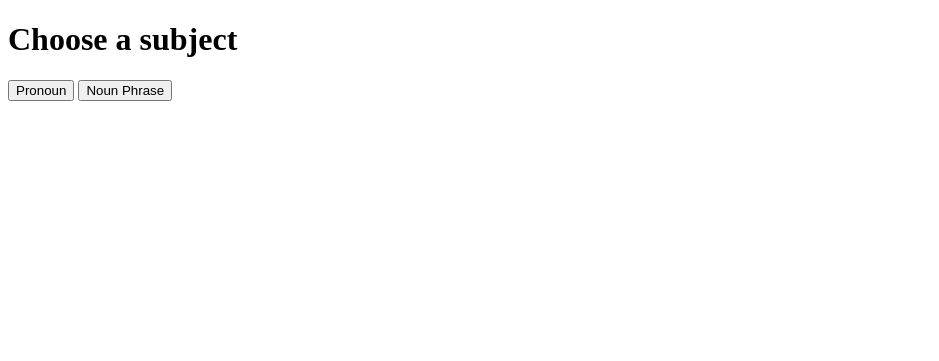
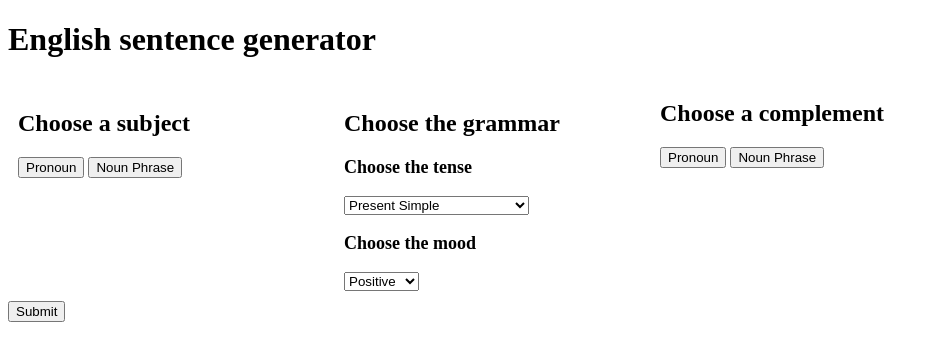
Before and after one commit to KasiaWozniak/Natural-language-processing, a Flask app: page / in a window 1280 px wide. Shown: the top 361 px of the page, without its empty margins (0-939 px from the left). Run offline with Flask 3, Linux system fonts and the light colour scheme.

Commit message:
wybór dopełnienia i estetyka strony

```diff
--- a/project_2/website/templates/page.html
+++ b/project_2/website/templates/page.html
@@ -14,6 +14,17 @@
         }
         .options-section {
             width: 30%;
+        }
+        .section {
+            width: 30%;
+            padding: 10px;
+        }
+
+        h2 {
+            font-size: 24px;
+        }
+        h3 {
+            font-size: 18px;
         }
     </style>
     <script>
@@ -45,29 +56,53 @@
                 document.getElementById('noun-phrase-form-plural').style.display = 'block';
             }
         }
+
+
+        // Show complement form based on type
+        function showComplementForm(type) {
+            document.getElementById('complement-noun-phrase-number-choice').style.display = type === 'noun-phrase' ? 'block' : 'none';
+            document.getElementById('complement-pronoun-number-choice').style.display = type === 'pronoun' ? 'block' : 'none';
+            document.getElementById('complement-pronoun-form-singular').style.display = 'none';
+            document.getElementById('complement-pronoun-form-plural').style.display = 'none';
+            document.getElementById('complement-noun-phrase-form-singular').style.display = 'none';
+            document.getElementById('complement-noun-phrase-form-plural').style.display = 'none';
+        }
+
+        // Show pronoun complement options based on number
+        function showComplementPronounForm(number) {
+            document.getElementById('complement-pronoun-form-singular').style.display = number === 'singular' ? 'block' : 'none';
+            document.getElementById('complement-pronoun-form-plural').style.display = number === 'plural' ? 'block' : 'none';
+        }
+
+        // Show noun phrase complement options based on number
+        function showComplementNounPhraseForm(number) {
+            document.getElementById('complement-noun-phrase-form-singular').style.display = number === 'singular' ? 'block' : 'none';
+            document.getElementById('complement-noun-phrase-form-plural').style.display = number === 'plural' ? 'block' : 'none';
+        }
     </script>
 </head>
 <body>
-    <h1>Choose a subject</h1>
-
+    <h1>English sentence generator</h1>
+    <form action="#" method="POST">
         <div class="container">
-        <!-- Form selection buttons -->
-        <div class="form-section">
-            <button onclick="showForm('pronoun')">Pronoun</button>
-            <button onclick="showForm('noun-phrase')">Noun Phrase</button>
+            <!-- Section for "Choose a subject" -->
+            <div class="section form-section">
+                <h2>Choose a subject</h2>
+                <button type="button" onclick="showForm('pronoun')">Pronoun</button>
+                <button type="button" onclick="showForm('noun-phrase')">Noun Phrase</button>
 
                 <!-- Pronoun Number Choice -->
                 <div id="pronoun-number-choice" style="display:none;">
-                <h2>Select Number</h2>
-                <button onclick="showPronounForm('singular')">Singular</button>
-                <button onclick="showPronounForm('plural')">Plural</button>
+                    <h3>Select Number</h3>
+                    <button type="button" onclick="showPronounForm('singular')">Singular</button>
+                    <button type="button" onclick="showPronounForm('plural')">Plural</button>
                 </div>
 
                 <!-- Pronoun Form Singular -->
-            <form id="pronoun-form-singular" action="#" method="POST" style="display:none;">
+                <div id="pronoun-form-singular" style="display:none;">
                     <input type="hidden" name="noun_phrase" value="false">
                     <input type="hidden" name="number" value="singular">
-                <h2>Singular Options</h2>
+                    <h3>Singular Options</h3>
                     <select name="pronoun_or_article">
                         <option value="I">I</option>
                         <option value="you">You</option>
@@ -77,9 +112,85 @@
                         <option value="this">This</option>
                         <option value="that">That</option>
                     </select>
+                </div>
 
-                        <!-- Options Section for Tense and Mood -->
-                <div class="options-section">
+                <!-- Pronoun Form Plural -->
+                <div id="pronoun-form-plural" style="display:none;">
+                    <input type="hidden" name="noun_phrase" value="false">
+                    <input type="hidden" name="number" value="plural">
+                    <h3>Plural Options</h3>
+                    <select name="pronoun_or_article">
+                        <option value="we">We</option>
+                        <option value="you">You</option>
+                        <option value="they">They</option>
+                        <option value="these">These</option>
+                        <option value="those">Those</option>
+                    </select>
+                </div>
+
+                <!-- Noun Phrase Number Choice -->
+                <div id="noun-phrase-number-choice" style="display:none;">
+                    <h3>Select Number</h3>
+                    <button type="button" onclick="showNounPhraseForm('singular')">Singular</button>
+                    <button type="button" onclick="showNounPhraseForm('plural')">Plural</button>
+                </div>
+
+                <!-- Noun Phrase Form Singular -->
+                <div id="noun-phrase-form-singular" style="display:none;">
+                    <input type="hidden" name="noun_phrase" value="true">
+                    <input type="hidden" name="number" value="singular">
+                    <h3>Singular Options</h3>
+                    <select name="pronoun_or_article">
+                        <option value="my">My</option>
+                        <option value="your">Your</option>
+                        <option value="his">His</option>
+                        <option value="her">Her</option>
+                        <option value="its">Its</option>
+                        <option value="our">Our</option>
+                        <option value="their">Their</option>
+                        <option value="this">This</option>
+                        <option value="that">That</option>
+                        <option value="indefinite_article">Indefinite Article</option>
+                        <option value="the">Definite Article</option>
+                    </select>
+
+                    <h3>With Adjective?</h3>
+                    <label for="with-adjective">Yes</label>
+                    <input type="radio" name="adjective" id="with-adjective" value="true" onclick="handleNounPhraseAdjective()">
+                    <label for="without-adjective">No</label>
+                    <input type="radio" name="adjective" id="without-adjective" value="false" onclick="handleNounPhraseAdjective()">
+                </div>
+
+                <!-- Noun Phrase Form Plural -->
+                <div id="noun-phrase-form-plural" style="display:none;">
+                    <input type="hidden" name="noun_phrase" value="true">
+                    <input type="hidden" name="number" value="plural">
+                    <h3>Plural Options</h3>
+                    <select name="pronoun_or_article">
+                        <option value="my">My</option>
+                        <option value="your">Your</option>
+                        <option value="his">His</option>
+                        <option value="her">Her</option>
+                        <option value="its">Its</option>
+                        <option value="our">Our</option>
+                        <option value="their">Their</option>
+                        <option value="these">These</option>
+                        <option value="those">Those</option>
+                        <option value="the">Definite Article</option>
+                        <option value="">Without Any Pronoun or Article</option>
+                    </select>
+
+                    <h3>With Adjective?</h3>
+                    <label for="with-adjective">Yes</label>
+                    <input type="radio" name="adjective" id="with-adjective" value="true" onclick="handleNounPhraseAdjective()">
+                    <label for="without-adjective">No</label>
+                    <input type="radio" name="adjective" id="without-adjective" value="false" onclick="handleNounPhraseAdjective()">
+                </div>
+            </div>
+
+            <!-- Section for "Choose the grammar" -->
+            <div class="section options-section">
+                <h2>Choose the grammar</h2>
                 <h3>Choose the tense</h3>
                 <select name="tense">
                     <option value="present_simple">Present Simple</option>
@@ -103,63 +214,56 @@
                 </select>
             </div>
 
-                <button type="submit">Submit</button>
-            </form>
+            <!-- Section for "Choose a complement" -->
+            <div class="form-section">
+                <h2>Choose a complement</h2>
+                <button type="button" onclick="showComplementForm('pronoun')">Pronoun</button>
+                <button type="button" onclick="showComplementForm('noun-phrase')">Noun Phrase</button>
+
+                <!-- Pronoun Number Choice -->
+                <div id="complement-pronoun-number-choice" style="display:none;">
+                    <h3>Select Number</h3>
+                    <button type="button" onclick="showComplementPronounForm('singular')">Singular</button>
+                    <button type="button" onclick="showComplementPronounForm('plural')">Plural</button>
+                </div>
+
+                <!-- Pronoun Form Singular -->
+                <div id="complement-pronoun-form-singular" style="display:none;">
+                    <h3>Singular Pronoun Options</h3>
+                    <select name="complement_pronoun_or_article_singular">
+                        <option value="me">Me</option>
+                        <option value="you">You</option>
+                        <option value="him">Him</option>
+                        <option value="her">Her</option>
+                        <option value="it">It</option>
+                        <option value="this">This</option>
+                        <option value="that">That</option>
+                    </select>
+                </div>
 
                 <!-- Pronoun Form Plural -->
-            <form id="pronoun-form-plural" action="#" method="POST" style="display:none;">
-                <input type="hidden" name="noun_phrase" value="false">
-                <input type="hidden" name="number" value="plural">
-                <h2>Plural Options</h2>
-                <select name="pronoun_or_article">
-                    <option value="we">We</option>
+                <div id="complement-pronoun-form-plural" style="display:none;">
+                    <h3>Plural Pronoun Options</h3>
+                    <select name="complement_pronoun_or_article_plural">
+                        <option value="us">Us</option>
                         <option value="you">You</option>
-                    <option value="they">They</option>
+                        <option value="them">Them</option>
                         <option value="these">These</option>
                         <option value="those">Those</option>
                     </select>
-
-                        <!-- Options Section for Tense and Mood -->
-                <div class="options-section">
-                    <h3>Choose the tense</h3>
-                    <select name="tense">
-                        <option value="present_simple">Present Simple</option>
-                        <option value="present_continuous">Present Continuous</option>
-                        <option value="present_perfect">Present Perfect</option>
-                        <option value="present_perfect_continuous">Present Perfect Continuous</option>
-                        <option value="past_simple">Past Simple</option>
-                        <option value="past_continuous">Past Continuous</option>
-                        <option value="past_perfect">Past Perfect</option>
-                        <option value="past_perfect_continuous">Past Perfect Continuous</option>
-                        <option value="future_simple">Future Simple</option>
-                        <option value="future_continuous">Future Continuous</option>
-                        <option value="future_perfect">Future Perfect</option>
-                        <option value="future_perfect_continuous">Future Perfect Continuous</option>
-                    </select>
-
-                    <h3>Choose the mood</h3>
-                    <select name="mood">
-                        <option value="positive">Positive</option>
-                        <option value="negative">Negative</option>
-                    </select>
                 </div>
 
-                <button type="submit">Submit</button>
-            </form>
-
                 <!-- Noun Phrase Number Choice -->
-            <div id="noun-phrase-number-choice" style="display:none;">
-                <h2>Select Number</h2>
-                <button onclick="showNounPhraseForm('singular')">Singular</button>
-                <button onclick="showNounPhraseForm('plural')">Plural</button>
+                <div id="complement-noun-phrase-number-choice" style="display:none;">
+                    <h3>Select Number</h3>
+                    <button type="button" onclick="showComplementNounPhraseForm('singular')">Singular</button>
+                    <button type="button" onclick="showComplementNounPhraseForm('plural')">Plural</button>
                 </div>
 
                 <!-- Noun Phrase Form Singular -->
-            <form id="noun-phrase-form-singular" action="#" method="POST" style="display:none;">
-                <input type="hidden" name="noun_phrase" value="true">
-                <input type="hidden" name="number" value="singular">
-                <h2>Singular Options</h2>
-                <select name="pronoun_or_article">
+                <div id="complement-noun-phrase-form-singular" style="display:none;">
+                    <h3>Singular Noun Phrase Options</h3>
+                    <select name="complement_noun_phrase_singular">
                         <option value="my">My</option>
                         <option value="your">Your</option>
                         <option value="his">His</option>
@@ -172,47 +276,17 @@
                         <option value="indefinite_article">Indefinite Article</option>
                         <option value="the">Definite Article</option>
                     </select>
-
                     <h3>With Adjective?</h3>
-                <label for="with-adjective">Yes</label>
-                <input type="radio" name="adjective" id="with-adjective" value="true" onclick="handleNounPhraseAdjective()">
-                <label for="without-adjective">No</label>
-                <input type="radio" name="adjective" id="without-adjective" value="false" onclick="handleNounPhraseAdjective()">
-
-                <!-- Options Section for Tense and Mood -->
-                <div class="options-section">
-                    <h3>Choose the tense</h3>
-                    <select name="tense">
-                        <option value="present_simple">Present Simple</option>
-                        <option value="present_continuous">Present Continuous</option>
-                        <option value="present_perfect">Present Perfect</option>
-                        <option value="present_perfect_continuous">Present Perfect Continuous</option>
-                        <option value="past_simple">Past Simple</option>
-                        <option value="past_continuous">Past Continuous</option>
-                        <option value="past_perfect">Past Perfect</option>
-                        <option value="past_perfect_continuous">Past Perfect Continuous</option>
-                        <option value="future_simple">Future Simple</option>
-                        <option value="future_continuous">Future Continuous</option>
-                        <option value="future_perfect">Future Perfect</option>
-                        <option value="future_perfect_continuous">Future Perfect Continuous</option>
-                    </select>
-
-                    <h3>Choose the mood</h3>
-                    <select name="mood">
-                        <option value="positive">Positive</option>
-                        <option value="negative">Negative</option>
-                    </select>
+                    <label for="complement-with-adjective-singular">Yes</label>
+                    <input type="radio" name="complement_adjective_singular" id="complement-with-adjective-singular" value="true">
+                    <label for="complement-without-adjective-singular">No</label>
+                    <input type="radio" name="complement_adjective_singular" id="complement-without-adjective-singular" value="false">
                 </div>
 
-                <button type="submit">Submit</button>
-            </form>
-
                 <!-- Noun Phrase Form Plural -->
-            <form id="noun-phrase-form-plural" action="#" method="POST" style="display:none;">
-                <input type="hidden" name="noun_phrase" value="true">
-                <input type="hidden" name="number" value="plural">
-                <h2>Plural Options</h2>
-                <select name="pronoun_or_article">
+                <div id="complement-noun-phrase-form-plural" style="display:none;">
+                    <h3>Plural Noun Phrase Options</h3>
+                    <select name="complement_noun_phrase_plural">
                         <option value="my">My</option>
                         <option value="your">Your</option>
                         <option value="his">His</option>
@@ -225,43 +299,19 @@
                         <option value="the">Definite Article</option>
                         <option value="">Without Any Pronoun or Article</option>
                     </select>
-
                     <h3>With Adjective?</h3>
-                <label for="with-adjective">Yes</label>
-                <input type="radio" name="adjective" id="with-adjective" value="true" onclick="handleNounPhraseAdjective()">
-                <label for="without-adjective">No</label>
-                <input type="radio" name="adjective" id="without-adjective" value="false" onclick="handleNounPhraseAdjective()">
-
-                        <!-- Options Section for Tense and Mood -->
-                <div class="options-section">
-                    <h3>Choose the tense</h3>
-                    <select name="tense">
-                        <option value="present_simple">Present Simple</option>
-                        <option value="present_continuous">Present Continuous</option>
-                        <option value="present_perfect">Present Perfect</option>
-                        <option value="present_perfect_continuous">Present Perfect Continuous</option>
-                        <option value="past_simple">Past Simple</option>
-                        <option value="past_continuous">Past Continuous</option>
-                        <option value="past_perfect">Past Perfect</option>
-                        <option value="past_perfect_continuous">Past Perfect Continuous</option>
-                        <option value="future_simple">Future Simple</option>
-                        <option value="future_continuous">Future Continuous</option>
-                        <option value="future_perfect">Future Perfect</option>
-                        <option value="future_perfect_continuous">Future Perfect Continuous</option>
-                    </select>
-
-                    <h3>Choose the mood</h3>
-                    <select name="mood">
-                        <option value="positive">Positive</option>
-                        <option value="negative">Negative</option>
-                    </select>
+                    <label for="complement-with-adjective-plural">Yes</label>
+                    <input type="radio" name="complement_adjective_plural" id="complement-with-adjective-plural" value="true">
+                    <label for="complement-without-adjective-plural">No</label>
+                    <input type="radio" name="complement_adjective_plural" id="complement-without-adjective-plural" value="false">
+                </div>
+            </div>
         </div>
 
-                <button type="submit">Submit</button>
+        <!-- Submit Button -->
+        <div>
+            <button id="submit-button" type="submit" >Submit</button>
+        </div>
     </form>
-        </div>
-
-
-    </div>
 </body>
 </html>
```
Lines whose indentation alone changed are shown as unchanged.
